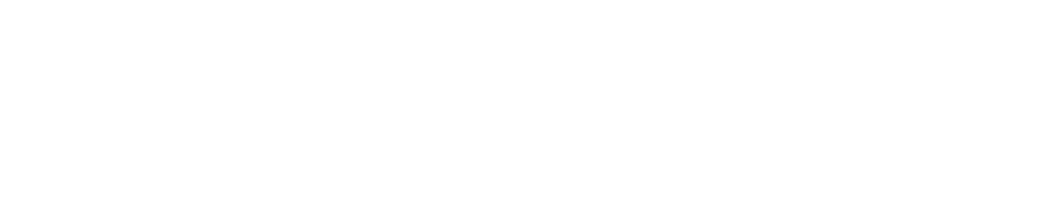
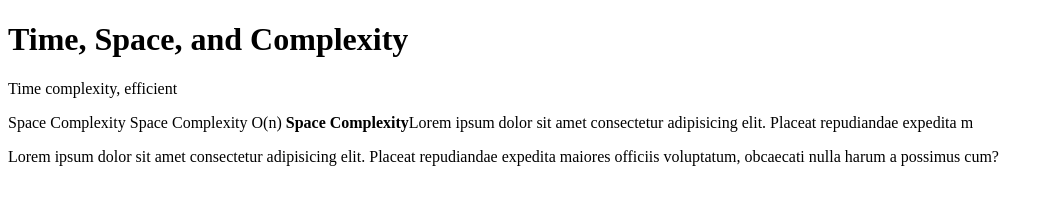
Before and after one commit to acciojob/time-and-space-complexity-sumitsinghkushwaha, a website: page main.html in a window 1280 px wide. Shown: the whole page, without its empty margins (0-1054 px from the left). Drawn offline with Linux system fonts and the light colour scheme.

Commit message:
created a submission

```diff
--- a/main.html
+++ b/main.html
@@ -8,6 +8,10 @@
 
 <body>
 	<!-- the entire body must be written by student -->
+	<h1>Time, Space, and Complexity</h1>
+	<p>Time complexity, efficient</p>
+	<p>Space Complexity Space Complexity O(n) <b>Space Complexity</b>Lorem ipsum dolor sit amet consectetur adipisicing elit. Placeat repudiandae expedita m</p>
+	<p>Lorem ipsum dolor sit amet consectetur adipisicing elit. Placeat repudiandae expedita maiores officiis voluptatum, obcaecati nulla harum a possimus cum?</p>
     <script type="text/javascript" src="./script.js">
 </script>
 
```
